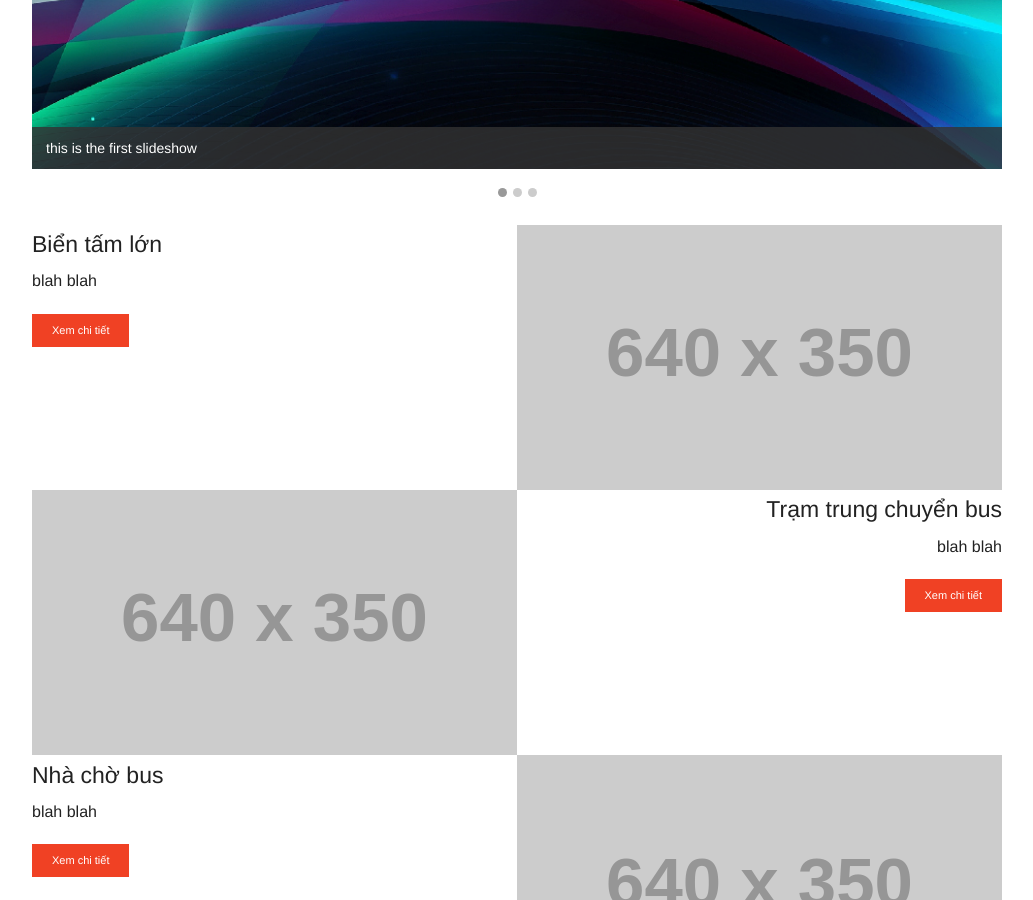
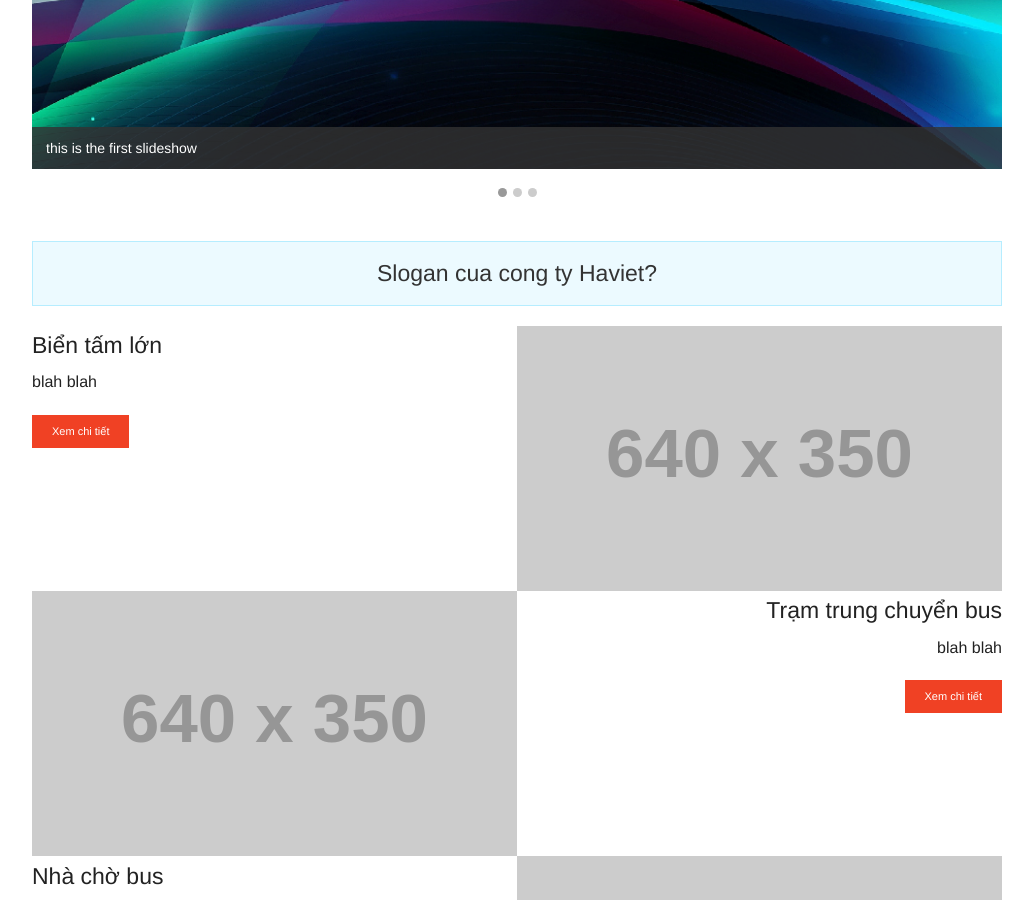
Before and after one commit to haviet/static-on-foundation, a Jekyll site: the page built from index.html, in a window 1280 px wide and 900 px high, scrolled down 404 px. Shown: the whole window, without its empty margins (123-1156 px from the left). Built offline with Jekyll 4.4.1, drawn with Linux system fonts in a browser that asks for light colours.

Commit message:
Update index.html

```diff
--- a/index.html
+++ b/index.html
@@ -23,6 +23,16 @@ layout: default
 
 <div class="row">
 	<div class="columns">
+	<br>
+		<div class="panel callout text-centered">
+			<h4>Slogan cua cong ty Haviet?</h4>
+		</div>
+	</div>
+</div>
+
+
+<div class="row">
+	<div class="columns">
 		{% include page-home-content.html %}
 	</div>
 </div>
```
